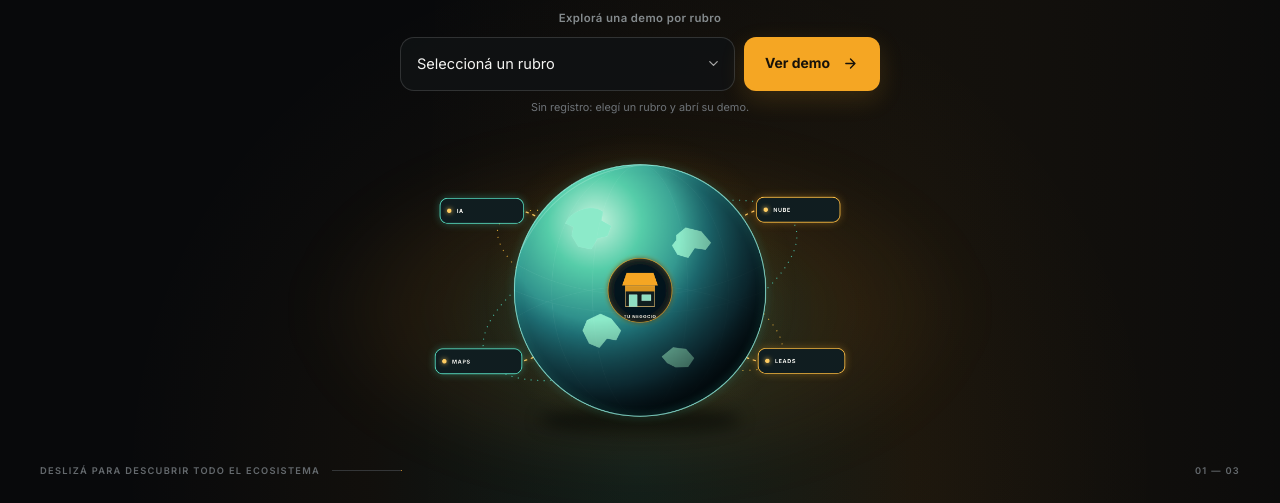
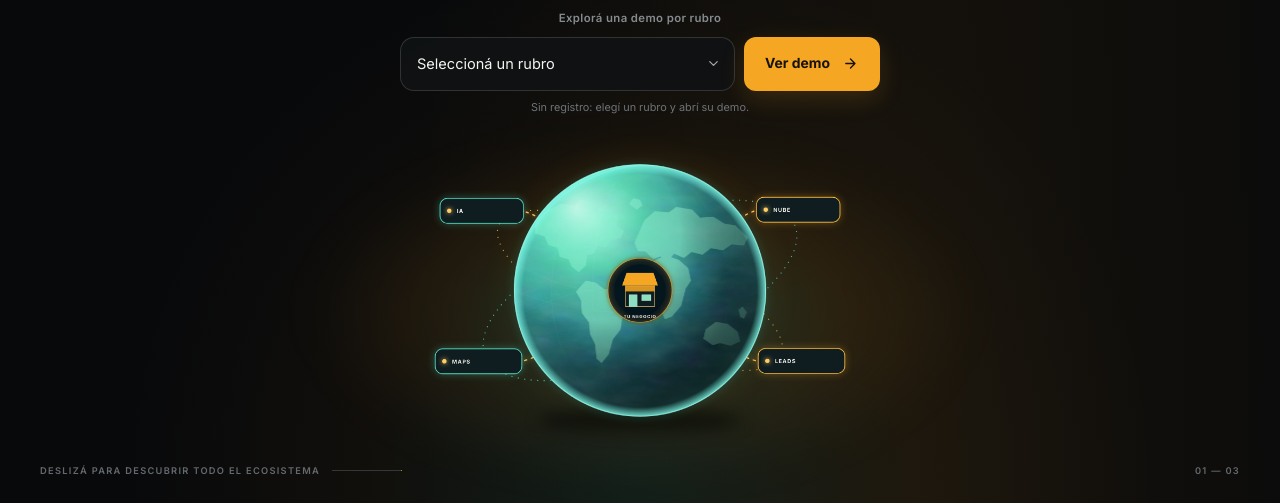
Before and after one commit to TuWebEnTresDias/web-tuweben3dias-v1, a plain HTML site: page index.html in a window 1280 px wide. Shown: the part 297-800 px from the top of the page. Drawn offline with Linux system fonts and the light colour scheme.

Commit message:
Añadir textura y relieve al planeta conectado

```diff
--- a/index.html
+++ b/index.html
@@ -10,7 +10,7 @@
     <link rel="preconnect" href="https://fonts.googleapis.com">
     <link rel="preconnect" href="https://fonts.gstatic.com" crossorigin>
     <link href="https://fonts.googleapis.com/css2?family=Inter:wght@400;500;600;700&family=Plus+Jakarta+Sans:wght@600;700;800&display=swap" rel="stylesheet">
-    <link rel="stylesheet" href="./styles.css?v=portfolio-equal-1">
+    <link rel="stylesheet" href="./styles.css?v=hero-planet-2026-1">
     <script src="./app.js?v=scroll-focus-1" defer></script>
   </head>
   <body>
@@ -96,6 +96,17 @@
                   <feGaussianBlur stdDeviation="5" result="blur"/>
                   <feMerge><feMergeNode in="blur"/><feMergeNode in="SourceGraphic"/></feMerge>
                 </filter>
+                <filter id="planet-texture" x="0" y="0" width="100%" height="100%">
+                  <feTurbulence type="fractalNoise" baseFrequency=".017 .035" numOctaves="5" seed="12" result="noise"/>
+                  <feColorMatrix in="noise" type="matrix" values=".5 0 0 0 0  0 .9 0 0 .12  0 0 1 0 .14  0 0 0 .55 0"/>
+                </filter>
+                <filter id="cloud-texture" x="0" y="0" width="100%" height="100%">
+                  <feTurbulence type="fractalNoise" baseFrequency=".012 .022" numOctaves="4" seed="4" result="noise"/>
+                  <feColorMatrix in="noise" type="matrix" values="0 0 0 0 .8  0 0 0 0 1  0 0 0 0 1  1 0 0 0 -.62"/>
+                  <feGaussianBlur stdDeviation=".7"/>
+                </filter>
+                <radialGradient id="planet-rim"><stop offset=".69" stop-color="#5cf5d2" stop-opacity="0"/><stop offset=".93" stop-color="#76ffe8" stop-opacity=".12"/><stop offset="1" stop-color="#8cfff0" stop-opacity=".8"/></radialGradient>
+                <radialGradient id="planet-light" cx="25%" cy="17%" r="72%"><stop stop-color="#e4fff4" stop-opacity=".68"/><stop offset=".28" stop-color="#4ef8cd" stop-opacity=".18"/><stop offset="1" stop-color="#001923" stop-opacity="0"/></radialGradient>
                 <clipPath id="globe-clip"><circle cx="400" cy="320" r="232"/></clipPath>
               </defs>
 
@@ -117,13 +128,24 @@
 
               <g clip-path="url(#globe-clip)" class="globe-sphere">
                 <circle cx="400" cy="320" r="232" fill="url(#globe-surface)"/>
-                <path class="globe-land" d="M269 185c22-19 47-22 63-10l-3 16 18 10-7 19-18 4-12 20-24-5-12-20 3-16-15-7zm198 33 17-14 29 7 18 21-10 13-20-3-12 18-20-6-10-17 8-10zM302 375l25-12 20 9 18 22-9 18-17-3-14 17-19-8-12-24zm138 67 21-17 24 3 15 17-11 16-23 1-16-8z"/>
+                <rect x="168" y="88" width="464" height="464" filter="url(#planet-texture)" opacity=".58"/>
+                <g class="globe-land" opacity=".64">
+                  <path d="M211 187l20-16 23-11 26 4 10-12 20 6 12 12 24 4 13 14-4 13 15 9-6 13-18 4-9 13-16-3-8 16-11 2-2 19-13 12-13-10-6-14-16-4-4-17-17-5-7-16-18-5 1-14z"/>
+                  <path d="M300 302l19 4 15 12 21-3 19 12 6 19-12 19-4 27-14 18-8 28-13 16-9-8-3-27-9-18-2-22-13-17-2-24-9-16z"/>
+                  <path d="M408 191l19-17 26 2 14-10 29 5 15 15 24-2 21 13 20 3 23 22-7 15-23-2-16 11-22-4-16 12-20-5-14 11-18-8-10 12-16-7-13 5-14-14-14-1-6-15z"/>
+                  <path d="M424 267l23-12 25 9 17 15 5 23-10 15-8 31-17 20-13 5-9-20-12-15-1-19-13-18 3-18z"/>
+                  <path d="M521 392l19-14 22 4 18 14 5 18-18 8-19-5-14 4-17-12z"/>
+                  <path d="M380 160l8-10 12 3 4 10-10 8zM582 356l7-6 8 10-5 12-7-3z"/>
+                </g>
+                <rect class="planet-clouds" x="168" y="88" width="464" height="464" filter="url(#cloud-texture)" opacity=".27"/>
+                <circle cx="400" cy="320" r="232" fill="url(#planet-light)"/>
                 <path class="globe-latitude" d="M170 270c126 78 334 78 460 0M168 320c128 56 336 56 464 0M170 370c126-78 334-78 460 0"/>
                 <ellipse class="globe-longitude" cx="400" cy="320" rx="88" ry="232"/>
                 <ellipse class="globe-longitude globe-longitude-wide" cx="400" cy="320" rx="163" ry="232"/>
                 <circle cx="400" cy="320" r="232" fill="url(#globe-shade)"/>
                 <path d="M180 246c52-108 143-158 247-158" fill="none" stroke="#f2fff7" stroke-opacity=".22" stroke-width="2"/>
               </g>
+              <circle cx="400" cy="320" r="232" fill="url(#planet-rim)"/>
               <circle class="globe-outline" cx="400" cy="320" r="232"/>
 
               <g class="globe-business">
```
